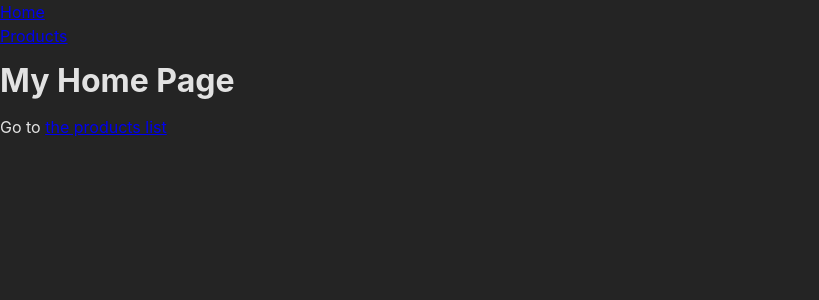
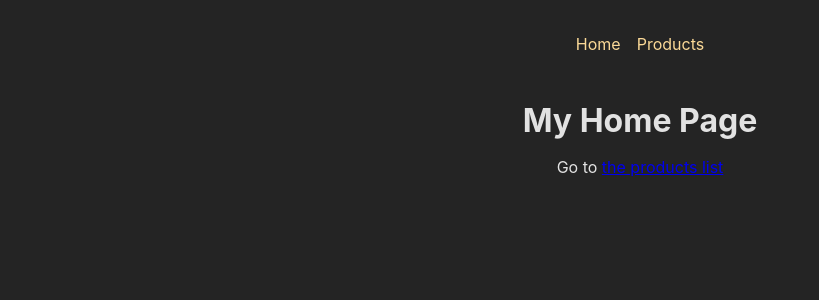
Before and after one commit to simonecapezzani/react-routing, a React (Create React App) app: page / in a window 1280 px wide. Shown: the top 300 px of the page, without its empty margins (0-819 px from the left). Built offline with nearby package versions, Linux system fonts and the light colour scheme.

Commit message:
Add error fallback page and handling

```diff
--- a/src/App.js
+++ b/src/App.js
@@ -2,6 +2,7 @@ import { createBrowserRouter, createRoutesFromElements, Route, RouterProvider }
 import HomePage from './pages/Home';
 import ProductsPage from './pages/Products';
 import RootLayout from './pages/Root';
+import ErrorPage from './pages/Error';
 
 const router = createBrowserRouter(
   //Pass an array of route definition objects
@@ -9,8 +10,8 @@ const router = createBrowserRouter(
     {
       path: '/', element: <RootLayout />, children: [
         { path: '/', element: <HomePage /> },
-        { path: '/products', element: <ProductsPage /> }
-      ]
+        { path: '/products', element: <ProductsPage />}
+      ], errorElement: <ErrorPage />
     },
 
   ]
--- a/src/components/MainNavigation.js
+++ b/src/components/MainNavigation.js
@@ -1,11 +1,15 @@
 import { Link } from "react-router-dom";
 
-function MainNavigation(){
-    return <header>
-        <ul>
-            <li><Link to='/'>Home</Link></li>
-            <li><Link to='/products'>Products</Link></li>
-        </ul>
+import classes from './MainNavigation.module.css';
+
+function MainNavigation() {
+    return <header className={classes.header}>
+        <nav>
+            <ul className={classes.list}>
+                <li><Link to='/'>Home</Link></li>
+                <li><Link to='/products'>Products</Link></li>
+            </ul>
+        </nav>
     </header>
 }
 
--- /dev/null
+++ b/src/components/MainNavigation.module.css
@@ -0,0 +1,23 @@
+.header {
+    max-width: 60rem;
+    margin: auto;
+    padding: 2rem;
+    display: flex;
+    justify-content: center;
+  }
+
+  .list {
+    display: flex;
+    gap: 1rem;
+  }
+
+  .list a {
+    text-decoration: none;
+    color: var(--color-primary-400);
+  }
+
+  .list a:hover,
+  .list a.active {
+    color: var(--color-primary-800);
+    text-decoration: underline;
+  }
--- a/src/index.css
+++ b/src/index.css
@@ -48,3 +48,8 @@ ul {
   margin: 0;
   padding: 0;
 }
+
+main {
+  margin: 2re auto;
+  text-align: center;
+}
--- /dev/null
+++ b/src/pages/Error.js
@@ -0,0 +1,13 @@
+import MainNavigation from "../components/MainNavigation";
+
+function ErrorPage() {
+    return <>
+        <MainNavigation />
+        <main>
+            <h1>An error occurred!</h1>
+            <p>Could not open this page</p>
+        </main>
+    </>;
+};
+
+export default ErrorPage
--- a/src/pages/Root.js
+++ b/src/pages/Root.js
@@ -4,7 +4,9 @@ import MainNavigation from "../components/MainNavigation";
 function RootLayout() {
     return <>
         <MainNavigation />
+        <main>
         <Outlet />
+        </main>
     </>
 }
 
```
